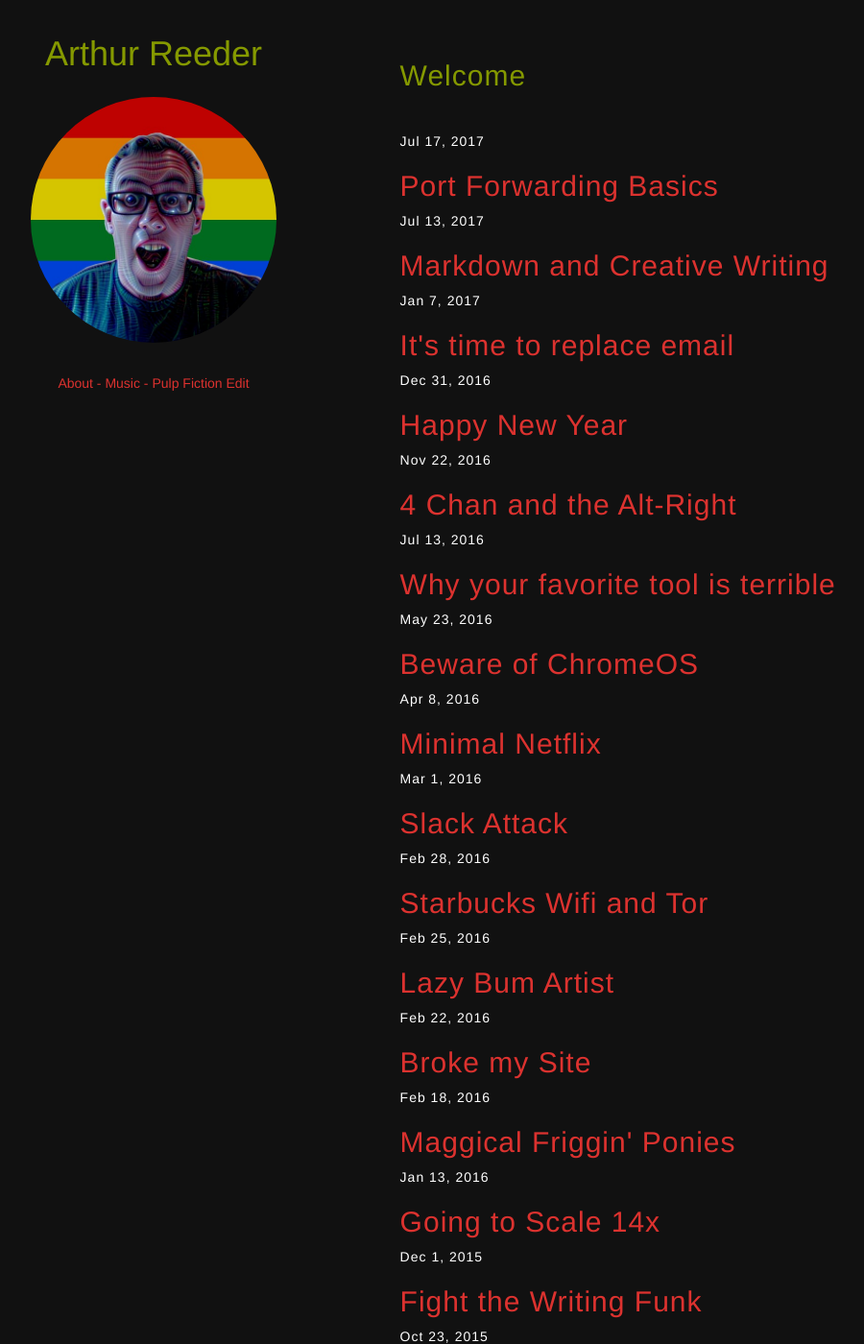
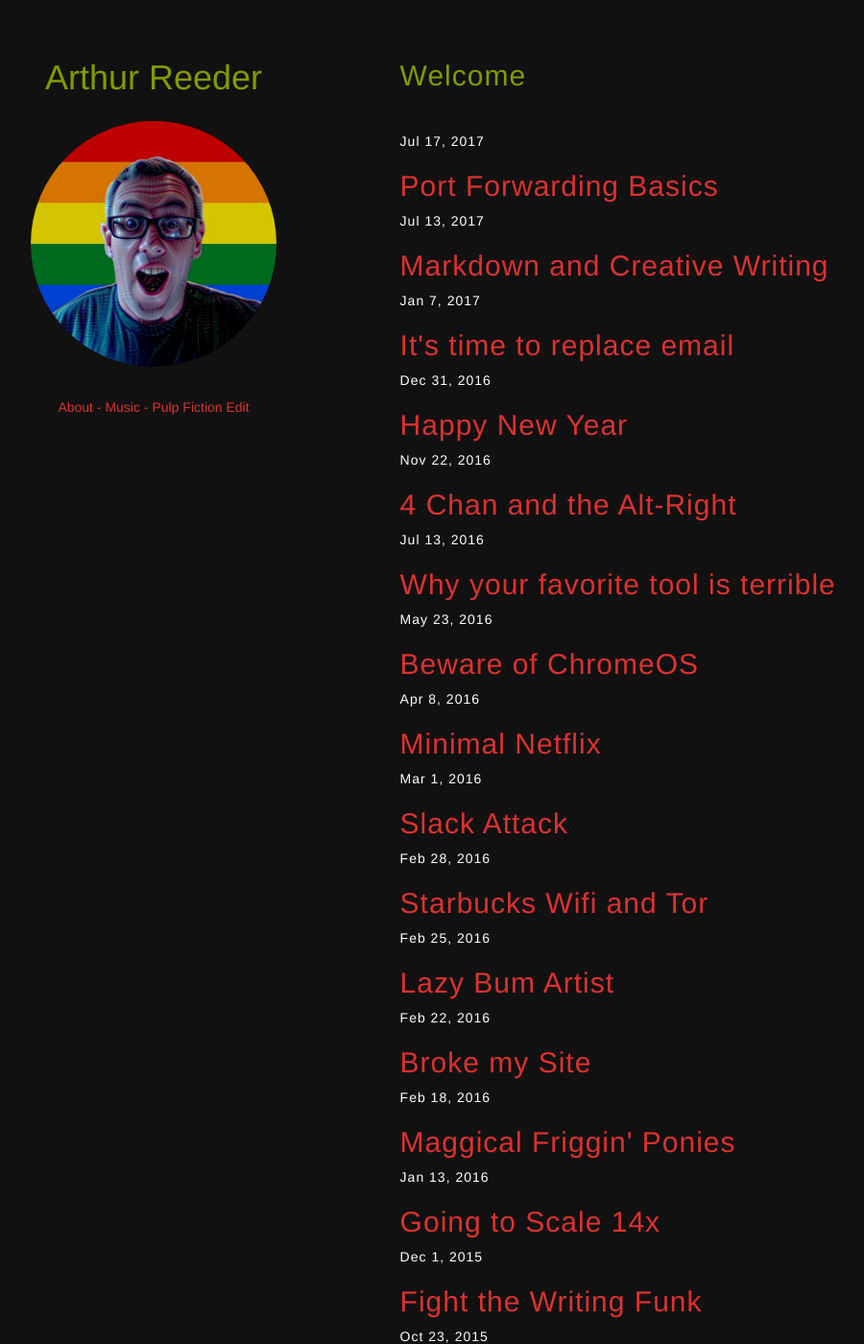
Before and after one commit to arthurpizza/dorkbox, a Jekyll site: the page built from index.markdown, in a window 1280 px wide and 1400 px high. Shown: the whole window at 96% size, without its empty margins (71-971 px from the left). Built offline with Jekyll 4.4.1, drawn with Linux system fonts in a browser that asks for light colours.

Commit message:
Tiny height adjustment on h1

```diff
--- a/css/theme.css
+++ b/css/theme.css
@@ -37,6 +37,10 @@ h1, h2, h3, h4, h5, h6 {
   float: right;
   margin: 16px 42px;
   text-align: center;
+}
+
+.header-text h1 {
+  padding-top: 25px;
 }
 
 .bodyworks {
```
